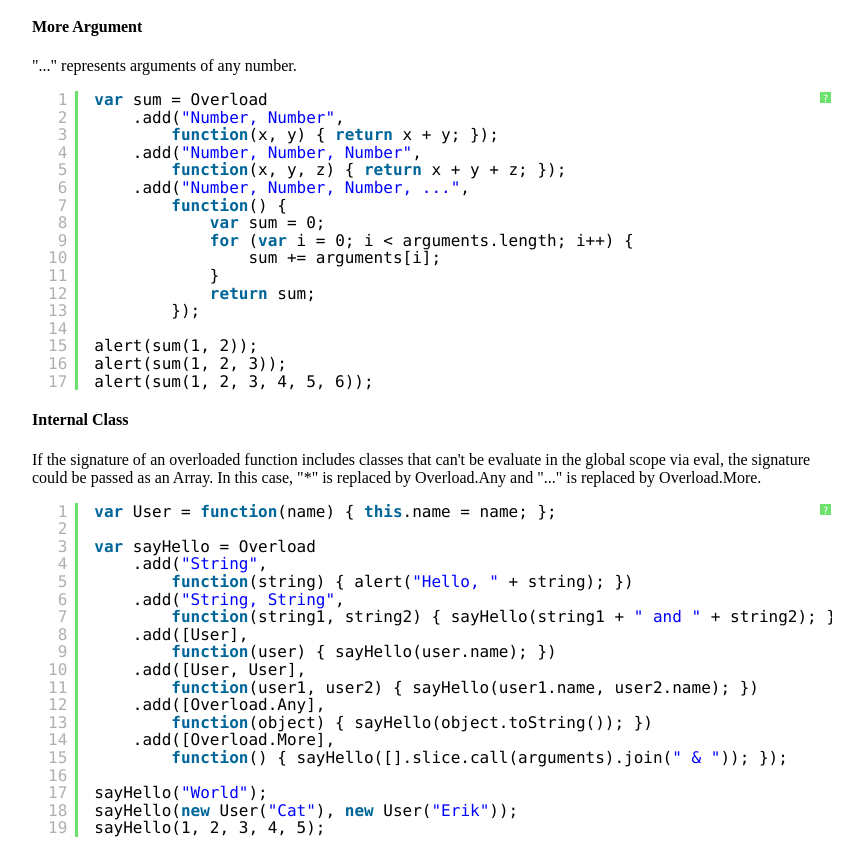
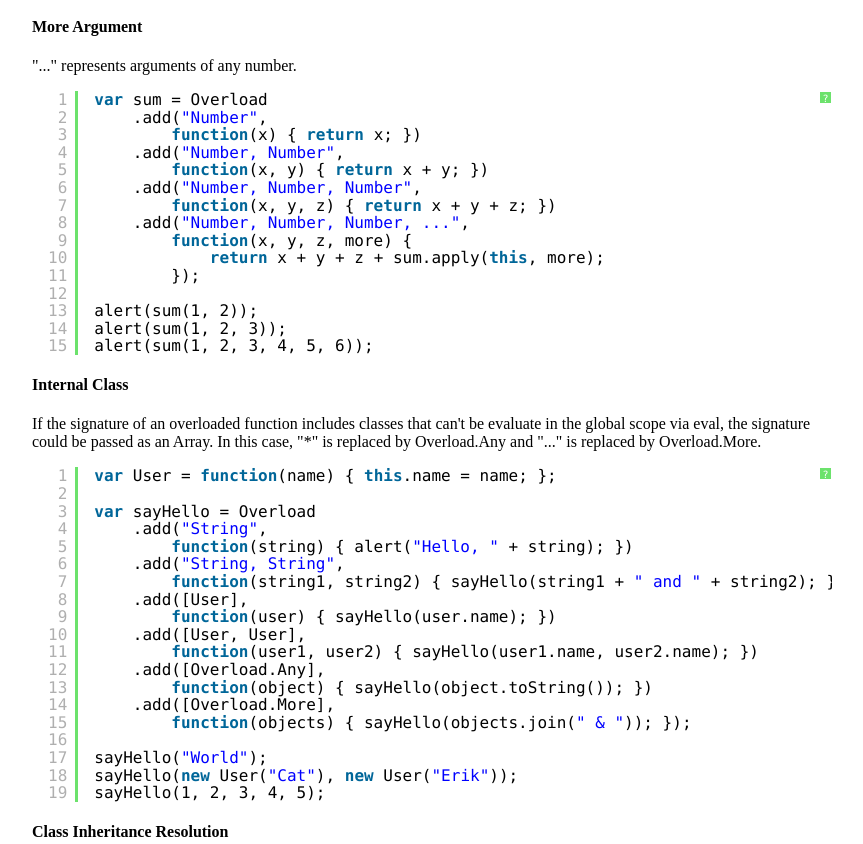
Before and after one commit to CatChen/jsHelpers, a plain HTML site: page en/overload/features.html in a window 1280 px wide. Shown: the part 1060-1904 px from the top of the page, without its empty margins (208-1071 px from the left). Drawn offline with Linux system fonts and the light colour scheme.

Commit message:
updated Overload doc

```diff
--- a/en/overload/features.html
+++ b/en/overload/features.html
@@ -55,7 +55,7 @@ alert(sum(3, 4, 5));
 
 concatenate
     .add("Array",
-    function(array) { return array.join(""); });
+    function(array) { return array.join(""); })
     .add("Array, String",
         function(array, separator) { return array.join(separator); });
 
@@ -69,7 +69,7 @@ alert(concatenate([1, 2, 3], " + "));
 
 <pre><code class="brush: js">var add = Overload
     .add("*, *",
-        function(x, y) { return x + y; });
+        function(x, y) { return x + y; })
     .add("*, *, *",
         function(x, y, z) { return x + y + z; });
 
@@ -82,17 +82,15 @@ alert(add("hello", " ", "world"));
 <p>"..." represents arguments of any number.</p>
 
 <pre><code class="brush: js">var sum = Overload
+    .add("Number",
+        function(x) { return x; })
     .add("Number, Number",
-        function(x, y) { return x + y; });
+        function(x, y) { return x + y; })
     .add("Number, Number, Number",
-        function(x, y, z) { return x + y + z; });
+        function(x, y, z) { return x + y + z; })
     .add("Number, Number, Number, ...",
-        function() {
-            var sum = 0;
-            for (var i = 0; i &lt; arguments.length; i++) {
-                sum += arguments[i];
-            }
-            return sum;
+        function(x, y, z, more) {
+            return x + y + z + sum.apply(this, more);
         });
 
 alert(sum(1, 2));
@@ -118,7 +116,7 @@ var sayHello = Overload
     .add([Overload.Any],
         function(object) { sayHello(object.toString()); })
     .add([Overload.More],
-        function() { sayHello([].slice.call(arguments).join(" &amp; ")); });
+        function(objects) { sayHello(objects.join(" &amp; ")); });
 
 sayHello("World");
 sayHello(new User("Cat"), new User("Erik"));
```
Also changed, not shown: en/overload/features.md (+10 -12 lines), zh/overload/features.html (+9 -11 lines), zh/overload/features.md (+9 -11 lines).
